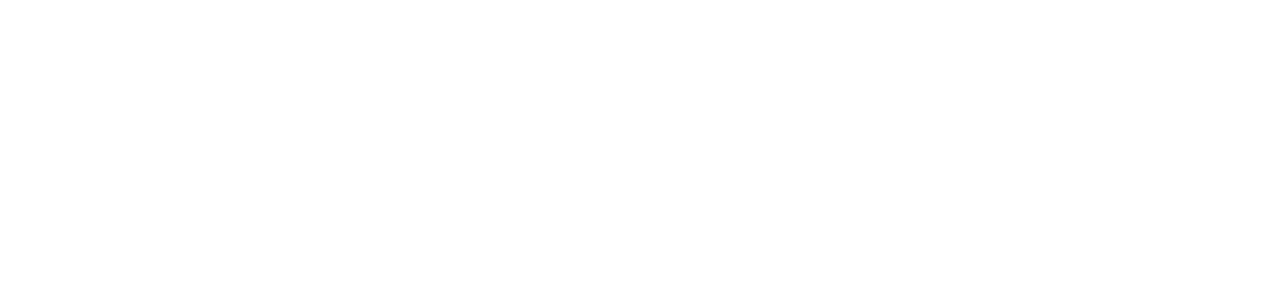
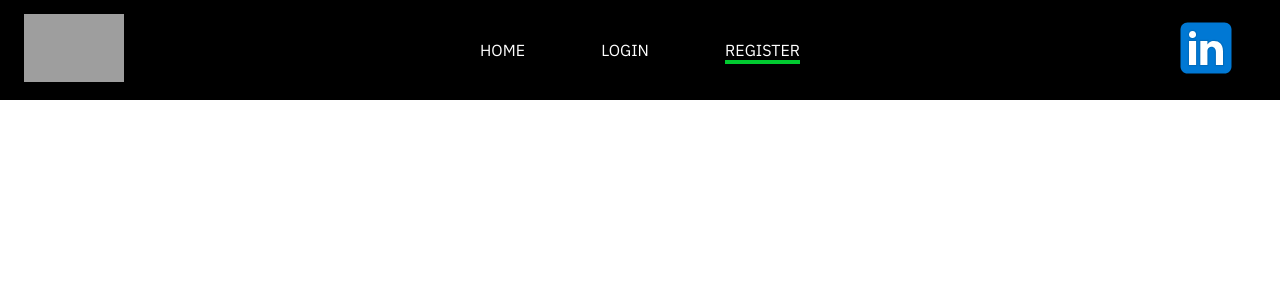
Before and after one commit to Flaviojcf/NG.cash_front, a React (Vite) app: page /Register in a window 1280 px wide. Before the commit this address had no page. Shown: the top 300 px of the page. Built offline with nearby package versions, Linux system fonts and the light colour scheme; grey boxes are pictures that could not be loaded.

Commit message:
feat: create Register page and add to router.

```diff
--- a/src/Router.tsx
+++ b/src/Router.tsx
@@ -1,12 +1,14 @@
 import { Routes, Route } from "react-router-dom";
 import { DefaultLayout } from "./layouts/DefaultLayout";
 import { Home } from "./pages/Home";
+import { Register } from "./pages/Register";
 
 export function Router() {
   return (
     <Routes>
       <Route element={<DefaultLayout />}>
         <Route path="/" element={<Home />} />
+        <Route path="/Register" element={<Register />} />
       </Route>
     </Routes>
   );
--- /dev/null
+++ b/src/pages/Register/index.tsx
@@ -0,0 +1,5 @@
+export function Register(){
+    return(
+        <h1>Register</h1>
+    )
+}
```
Also changed, not shown: src/pages/Register/styles.ts (added).
